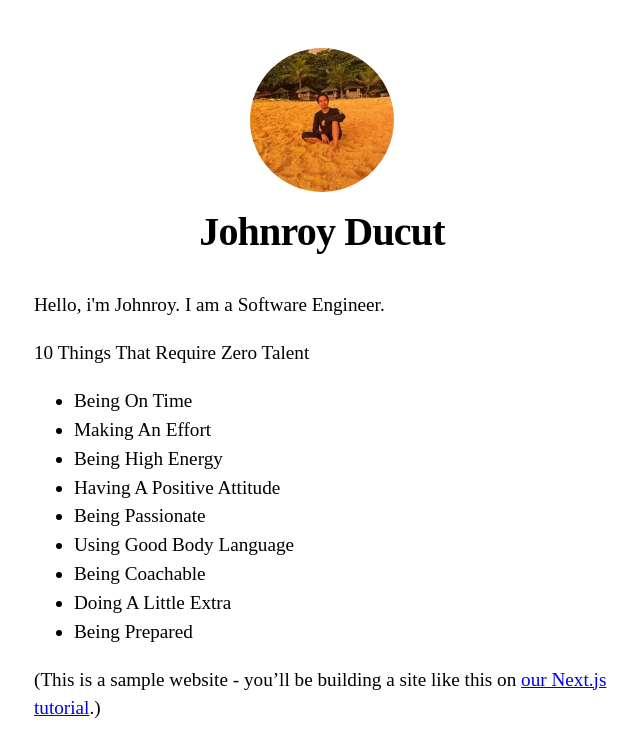
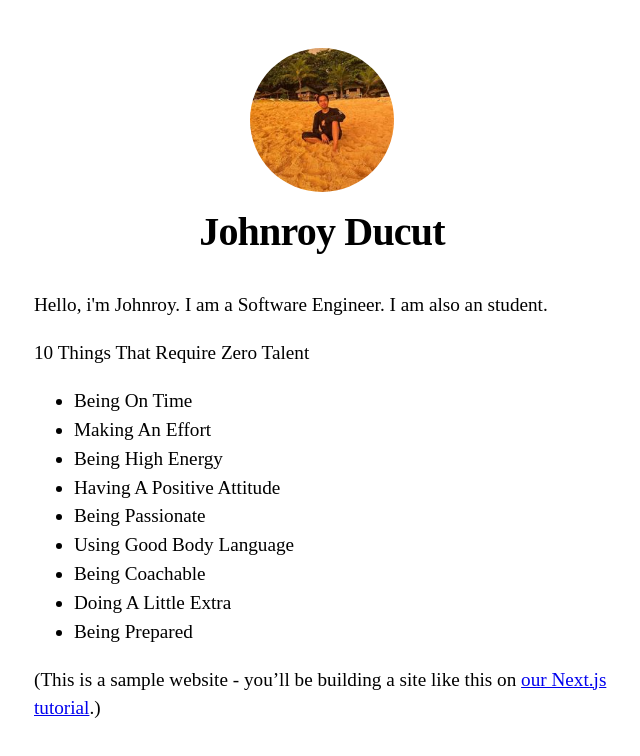
Before and after one commit to armandoxd03/Portfolio, a Next.js app: page / in a window 1280 px wide. Shown: the top 756 px of the page, without its empty margins (318-958 px from the left). Built offline with nearby package versions, Linux system fonts and the light colour scheme.

Commit message:
<Second Commit>

```diff
--- a/pages/index.js
+++ b/pages/index.js
@@ -9,7 +9,7 @@ export default function Home() {
         <title>{siteTitle}</title>
       </Head>
       <section className={utilStyles.headingMd}>
-        <p>Hello, i'm Johnroy. I am a Software Engineer.</p>
+        <p>Hello, i'm Johnroy. I am a Software Engineer. I am also an student.</p>
         <p>10 Things That Require Zero Talent</p>
 
         <ul>
```
Also changed, not shown: 1 other file (tests, documents, lock files or other folders).
